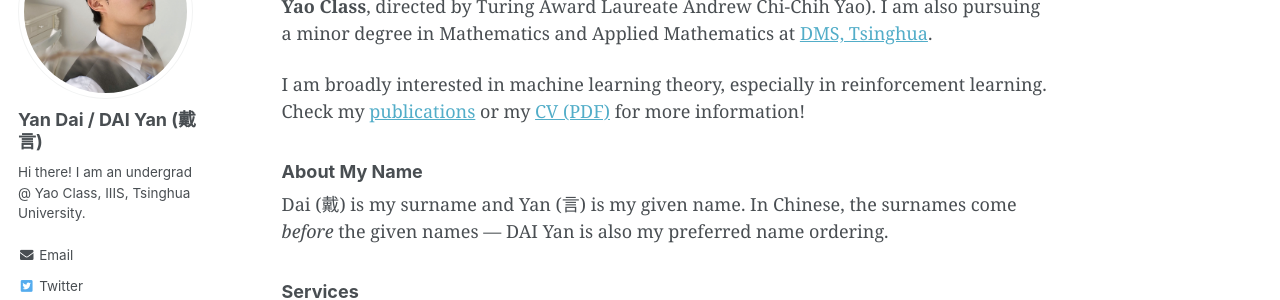
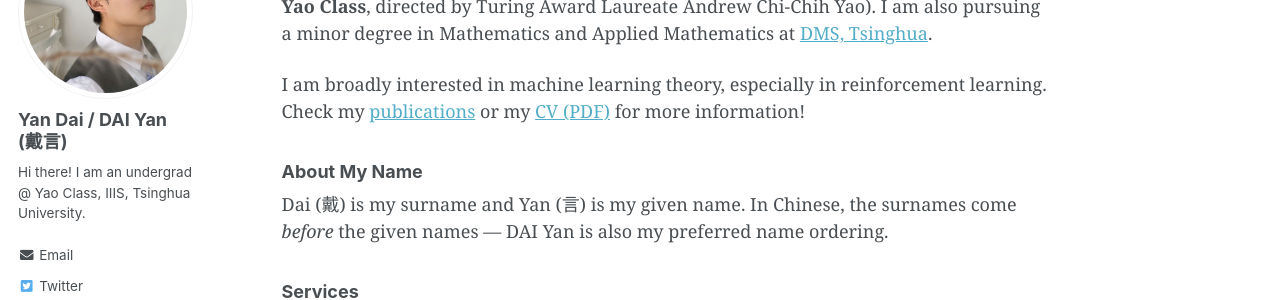
Before and after one commit to yandaichn/yandaichn.github.io, a Jekyll site: the page built from _pages/about.md, in a window 1280 px wide. Shown: the part 194-494 px from the top of the page. Built offline with Jekyll 4.4.1, drawn with Linux system fonts in a browser that asks for light colours; some web fonts are replaced.

Commit message:
Add <br/>

```diff
--- a/_config.yml
+++ b/_config.yml
@@ -80,7 +80,7 @@ analytics:
 
 # Site Author
 author:
-  name             : "Yan Dai / DAI Yan (戴言)"
+  name             : "Yan Dai / DAI Yan <br/> (戴言)"
   avatar           : "avatar2.jpg"
   bio              : "Hi there! I am an undergrad @ Yao Class, IIIS, Tsinghua University."
   location         :
```
